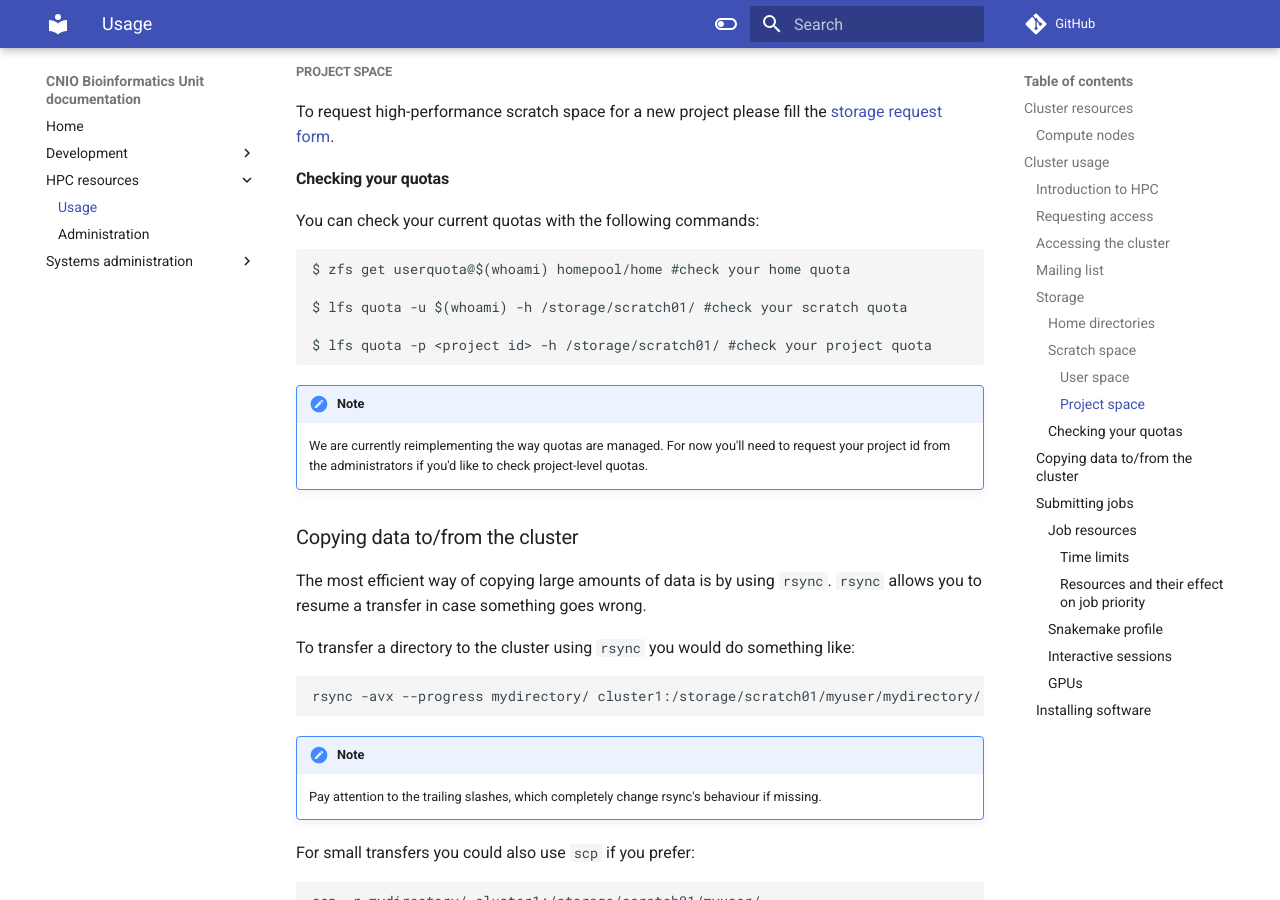
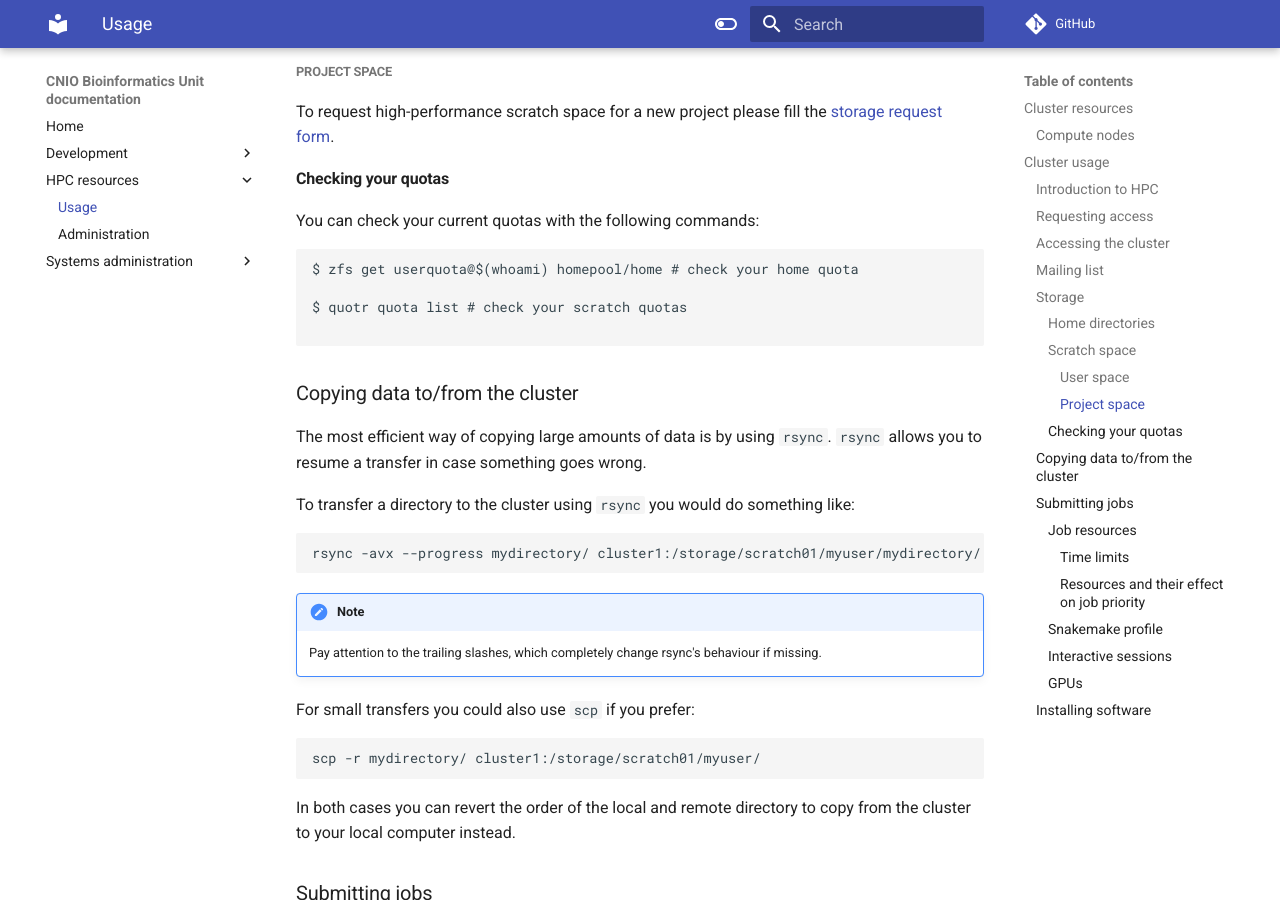
Before and after one commit to cnio-bu/cnio-bu.github.io, an MkDocs documentation site: the page built from docs/hpc/usage.md, in a window 1280 px wide and 900 px high, scrolled down 2054 px. Built offline with MkDocs 1.6.1 and Material for MkDocs 9.7.7, drawn with Linux system fonts in a browser that asks for light colours; comment, search, counter and statistics services are not loaded.

Commit message:
Replace lfs quota checking commands with quotr

````diff
--- a/docs/hpc/usage.md
+++ b/docs/hpc/usage.md
@@ -92,18 +92,11 @@ To request high-performance scratch space for a new project please fill the
 You can check your current quotas with the following commands:
 
 ```bash
-$ zfs get userquota@$(whoami) homepool/home #check your home quota
+$ zfs get userquota@$(whoami) homepool/home # check your home quota
 
-$ lfs quota -u $(whoami) -h /storage/scratch01/ #check your scratch quota
+$ quotr quota list # check your scratch quotas
 
-$ lfs quota -p <project id> -h /storage/scratch01/ #check your project quota
 ```
-
-!!! Note
-
-    We are currently reimplementing the way quotas are managed. For now you'll
-    need to request your project id from the administrators if you'd like to
-    check project-level quotas.
 
 ### Copying data to/from the cluster
 
````
